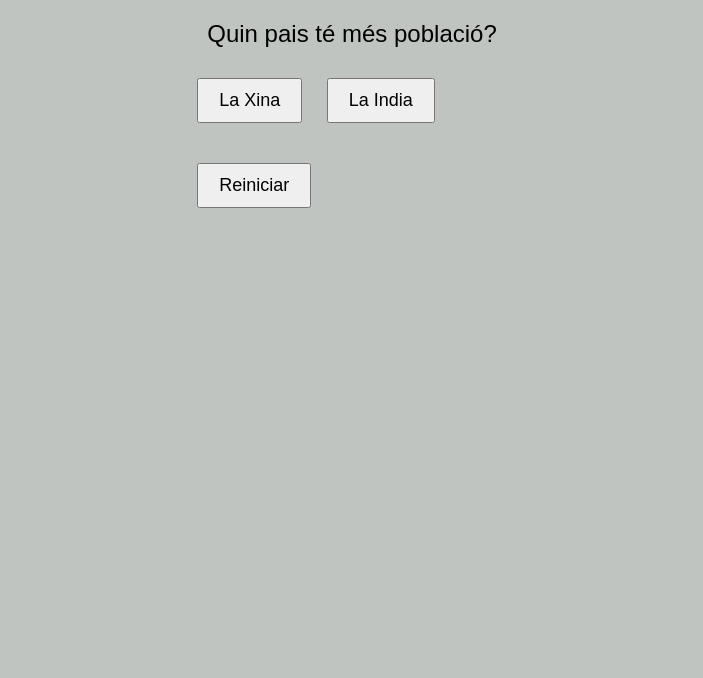
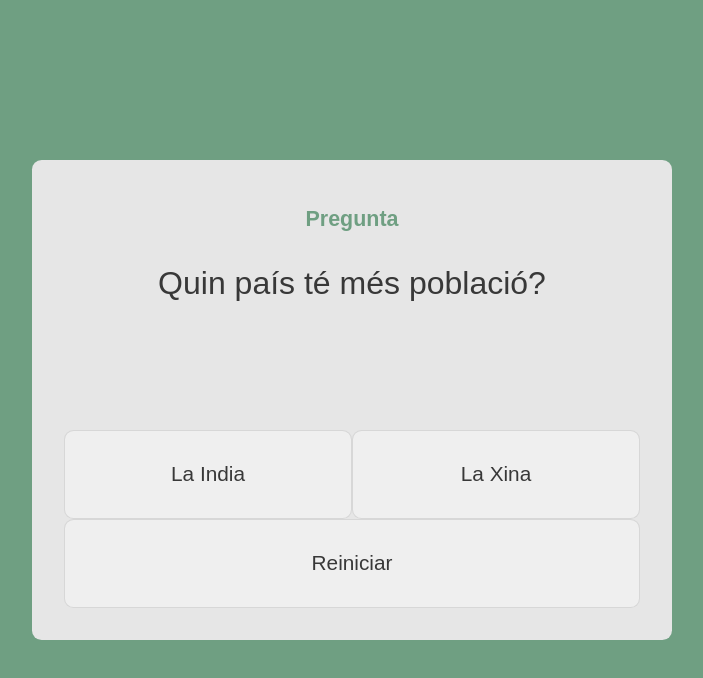
Before and after one commit to agarriga18696/dwec23-24, a plain HTML site: page UD03/Kaprekar/Ejercicio/index.html in a window 1280 px wide. Shown: the whole page, without its empty margins (288-991 px from the left). Drawn offline with Linux system fonts and the light colour scheme.

Commit message:
joc adivinançes actualitzat css

```diff
--- a/UD03/Kaprekar/Ejercicio/index.html
+++ b/UD03/Kaprekar/Ejercicio/index.html
@@ -9,28 +9,22 @@
 <body>
 
     <main>
-        <section>
-            <article class="article">
-
-                <div class="article__header">
+        <div class="card">
+            <div class="card__header">
+                <h6>Pregunta</h6>
                 <p id="questioProposada"></p>
             </div>
 
-                <div class="botones">
-                    <button class="btn" id="btnEsquerre"></button>
-                    <button class="btn" id="btnDret"></button>
-                </div>
-
-                <div class="article__mid_content">
+            <div class="card__content">
                 <div id="missatge"></div>
             </div>
 
-                <div class="article__footer">
+            <div class="card__footer">
+                <button class="btn" id="btnEsquerre"></button>
+                <button class="btn" id="btnDret"></button>
                 <button class="btn" id="btnReiniciar">Reiniciar</button>
             </div>
-
-            </article>
-        </section>
+        </div>
     </main>
 
     <script src="script.js" type="text/javascript"></script>
--- a/UD03/Kaprekar/Ejercicio/script.js
+++ b/UD03/Kaprekar/Ejercicio/script.js
@@ -1,14 +1,19 @@
 //creamos array de objetos
 const questions = [
     {
-        questio: "Quin pais té més població?",
-        respostaCorrecta: "La Xina",
-        respostaIncorrecta: "La India",
+        questio: "Quin país té més població?",
+        respostaCorrecta: "La India",
+        respostaIncorrecta: "La Xina",
     },
     {
         questio: "El primer astronàuta a trepitjar la lluna va ser?",
         respostaCorrecta: "Neil Armstrong",
         respostaIncorrecta: "Louis Armstrong",
+    },
+    {
+        questio: "CSS és un llenguatge de programació?",
+        respostaCorrecta: "Ni de broma",
+        respostaIncorrecta: "Clar que sí",
     }
 ]; // aqui va ; ya que acaba el array
 //variables necesarias
--- a/UD03/Kaprekar/Ejercicio/style.css
+++ b/UD03/Kaprekar/Ejercicio/style.css
@@ -1,5 +1,10 @@
 :root {
     font-family: Arial, Helvetica, sans-serif;
+
+    /* VARIABLES */
+    --color-primario: hsl(144, 20%, 53%);
+    --color-secundario: hsl(0, 0%, 90%);
+    --color-texto: hsl(0, 0%, 22%);
 }
 
 * {
@@ -9,30 +14,85 @@
 }
 
 body {
+    height: 100vh;
+    overflow: hidden;
+    font-size: 100%;
+}
+
+main {
+    width: 100%;
+    height: 100%;
     display: flex;
     flex-direction: column;
     justify-content: center;
     align-items: center;
     align-content: center;
-    background-color: hsl(144, 4%, 76%);
+    background-color: var(--color-primario);
 }
 
-
-
-#questioProposada {
-    font-size: 24px;
-    margin: 20px;
+.card {
+    display: flex;
+    flex-direction: column;
+    width: 40rem;
+    min-height: 20rem;
+    height: 30rem;
+    border-radius: .6rem;
+    padding: 2rem;
+    background-color: var(--color-secundario);
 }
 
-.btn {
-    display: inline-block;
-    padding: 10px 20px;
-    margin: 10px;
-    font-size: 18px;
-    cursor: pointer;
+.card__header, .card__content, .card__footer {
+    display: flex;
+    justify-content: center;
+    align-items: center;
 }
 
-#missatge {
-    font-size: 18px;
-    margin-top: 20px;
+.card__header {
+    flex-direction: column;
+    line-height: 3rem;
+    font-size: 2em;
+    color: var(--color-texto);
+    flex-basis: calc(30rem/3);
 }
+
+.card__header > *:last-child {
+    text-align: center;
+    margin-top: 1rem;
+}
+
+.card__header > h6 {
+    color: var(--color-primario);
+}
+
+.card__content {
+    font-size: 1.3em;
+    color: var(--color-texto);
+    flex-basis: calc(30rem/3);
+}
+
+.card__footer {
+    flex-direction: row;
+    flex-wrap: wrap;
+    flex-basis: calc(30rem/2);
+}
+
+.card__footer > .btn {
+    width: 50%;
+    height: calc(100% / 2);
+    border-radius: .6rem;
+    border: .1rem solid rgba(0, 0, 0, .1);
+    font-size: 1.3em;
+    color: var(--color-texto);
+    cursor: pointer;
+    transition: all .2s ease-in-out;
+}
+
+.btn:hover {
+    border: none;
+    background-color: rgba(0, 0, 0, .1);
+}
+
+.card__footer > .btn:nth-of-type(3) {
+    width: 100%;
+    height: calc(100% / 2);
+}
```
Lines whose indentation alone changed are shown as unchanged.
